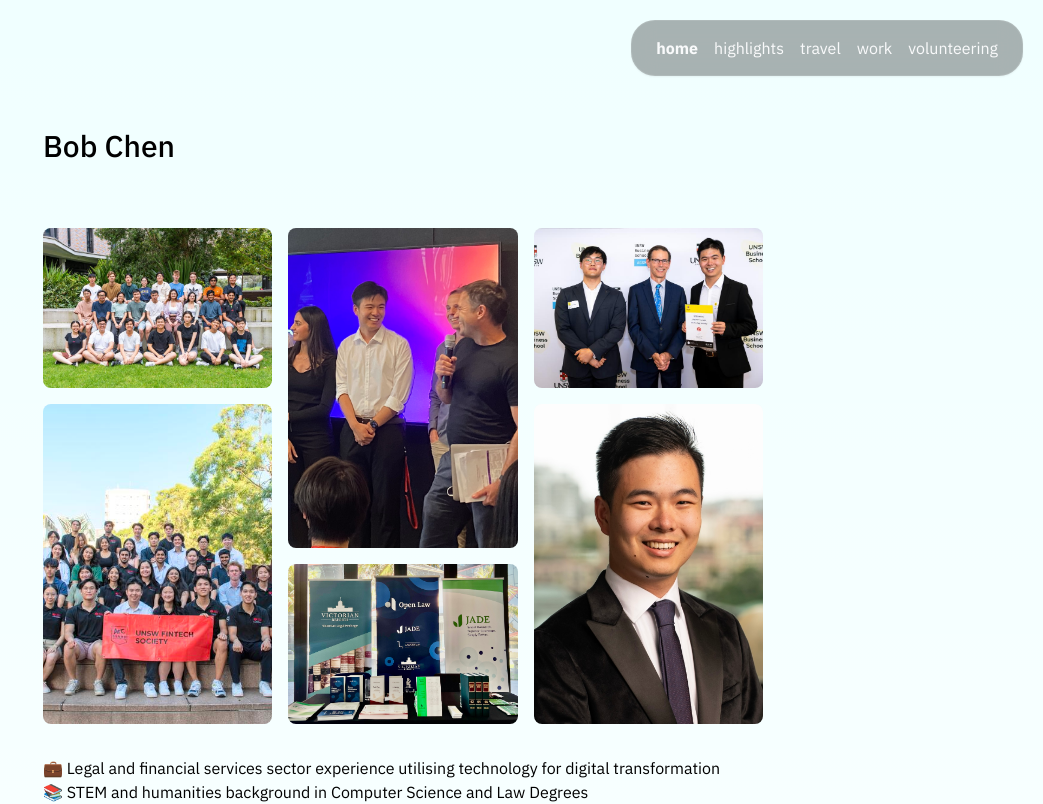
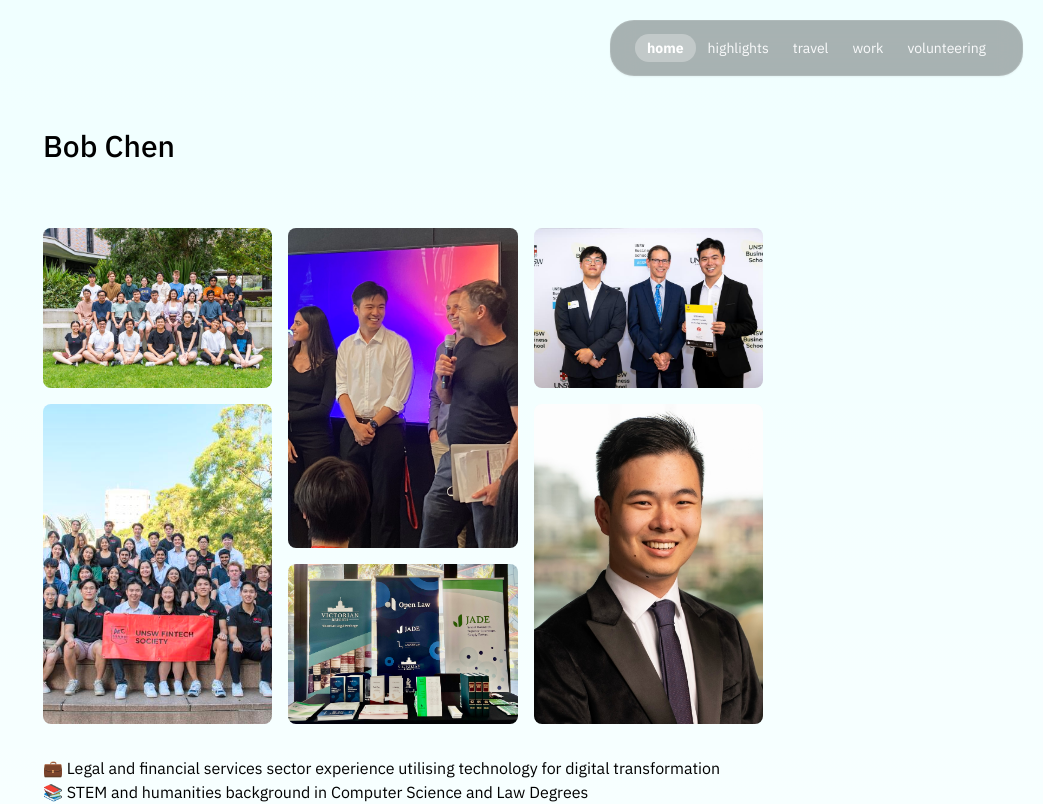
Before and after one commit to 3bobchen/point-clare, a Next.js app: page / in a window 1280 px wide. Shown: the top 804 px of the page, without its empty margins (237-1280 px from the left). Built offline with nearby package versions, Linux system fonts and the light colour scheme.

Commit message:
Header glassui

```diff
--- a/src/components/Header.tsx
+++ b/src/components/Header.tsx
@@ -4,41 +4,66 @@ export function Header(props: { current: string }) {
   const { current } = props;
 
   return (
-    <div className="fixed top-5 right-5 h-14 text-gray-50 rounded-3xl bg-black/30 backdrop-blur-md border border-white/10 flex items-center space-x-4 px-6 shadow-sm z-50">
+    <div className="fixed top-5 right-2 sm:right-5 h-14 text-gray-50 rounded-3xl bg-black/30 backdrop-blur-md border border-white/10 flex items-center px-6 shadow-sm z-50">
       {current === "home" ? (
-        <a>
+        <a className="relative px-1 sm:px-3 py-1 rounded-full text-sm text-white hover:text-gray-200 before:absolute before:inset-0 before:rounded-full before:bg-white/30  before:z-0 z-10">
           <b>home</b>
         </a>
       ) : (
-        <a href="/">home</a>
+        <a
+          href="/"
+          className="relative px-1 sm:px-3 hover:rounded-full text-sm hover:text-gray-200 hover:before:absolute hover:before:inset-0 hover:before:rounded-full hover:before:bg-white/30  hover:before:z-0 hover:z-10"
+        >
+          home
+        </a>
       )}
       {current === "highlights" ? (
-        <a>
+        <a className="relative px-1 sm:px-3 rounded-full text-sm text-white hover:text-gray-200 before:absolute before:inset-0 before:rounded-full before:bg-white/30  before:z-0 z-10">
           <b>highlights</b>
         </a>
       ) : (
-        <a href="/achievements">highlights</a>
+        <a
+          href="/achievements"
+          className="relative px-1 sm:px-3 hover:rounded-full text-sm hover:text-gray-200 hover:before:absolute hover:before:inset-0 hover:before:rounded-full hover:before:bg-white/30  hover:before:z-0 hover:z-10"
+        >
+          highlights
+        </a>
       )}
       {current === "travel" ? (
-        <a>
+        <a className="relative px-1 sm:px-3 rounded-full text-sm text-white hover:text-gray-200 before:absolute before:inset-0 before:rounded-full before:bg-white/30  before:z-0 z-10">
           <b>travel</b>
         </a>
       ) : (
-        <a href="/travel">travel</a>
+        <a
+          href="/travel"
+          className="relative px-1 sm:px-3 hover:rounded-full text-sm hover:text-gray-200 hover:before:absolute hover:before:inset-0 hover:before:rounded-full hover:before:bg-white/30  hover:before:z-0 hover:z-10"
+        >
+          travel
+        </a>
       )}
       {current === "work" ? (
-        <a>
+        <a className="relative px-1 sm:px-3 rounded-full text-sm text-white hover:text-gray-200 before:absolute before:inset-0 before:rounded-full before:bg-white/30  before:z-0 z-10">
           <b>work</b>
         </a>
       ) : (
-        <a href="/work">work</a>
+        <a
+          href="/work"
+          className="relative px-1 sm:px-3 hover:rounded-full text-sm hover:text-gray-200 hover:before:absolute hover:before:inset-0 hover:before:rounded-full hover:before:bg-white/30  hover:before:z-0 hover:z-10"
+        >
+          work
+        </a>
       )}
       {current === "volunteering" ? (
-        <a>
+        <a className="relative px-1 sm:px-3 rounded-full text-sm text-white hover:text-gray-200 before:absolute before:inset-0 before:rounded-full before:bg-white/30  before:z-0 z-10">
           <b>volunteering</b>
         </a>
       ) : (
-        <a href="/volunteering">volunteering</a>
+        <a
+          href="/volunteering"
+          className="relative px-1 sm:px-3 hover:rounded-full text-sm hover:text-gray-200 hover:before:absolute hover:before:inset-0 hover:before:rounded-full hover:before:bg-white/30  hover:before:z-0 hover:z-10"
+        >
+          volunteering
+        </a>
       )}
     </div>
   );
```
